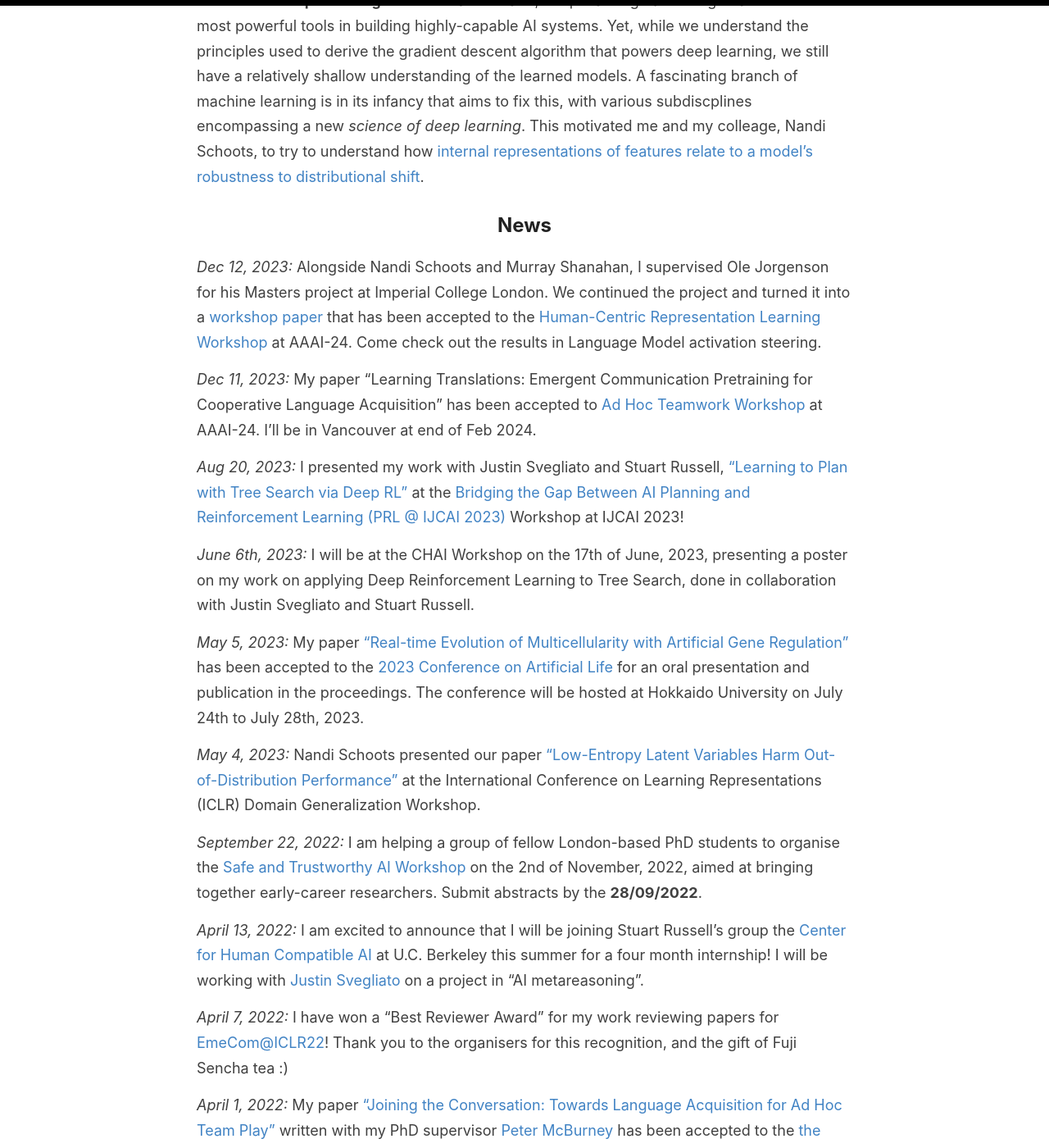
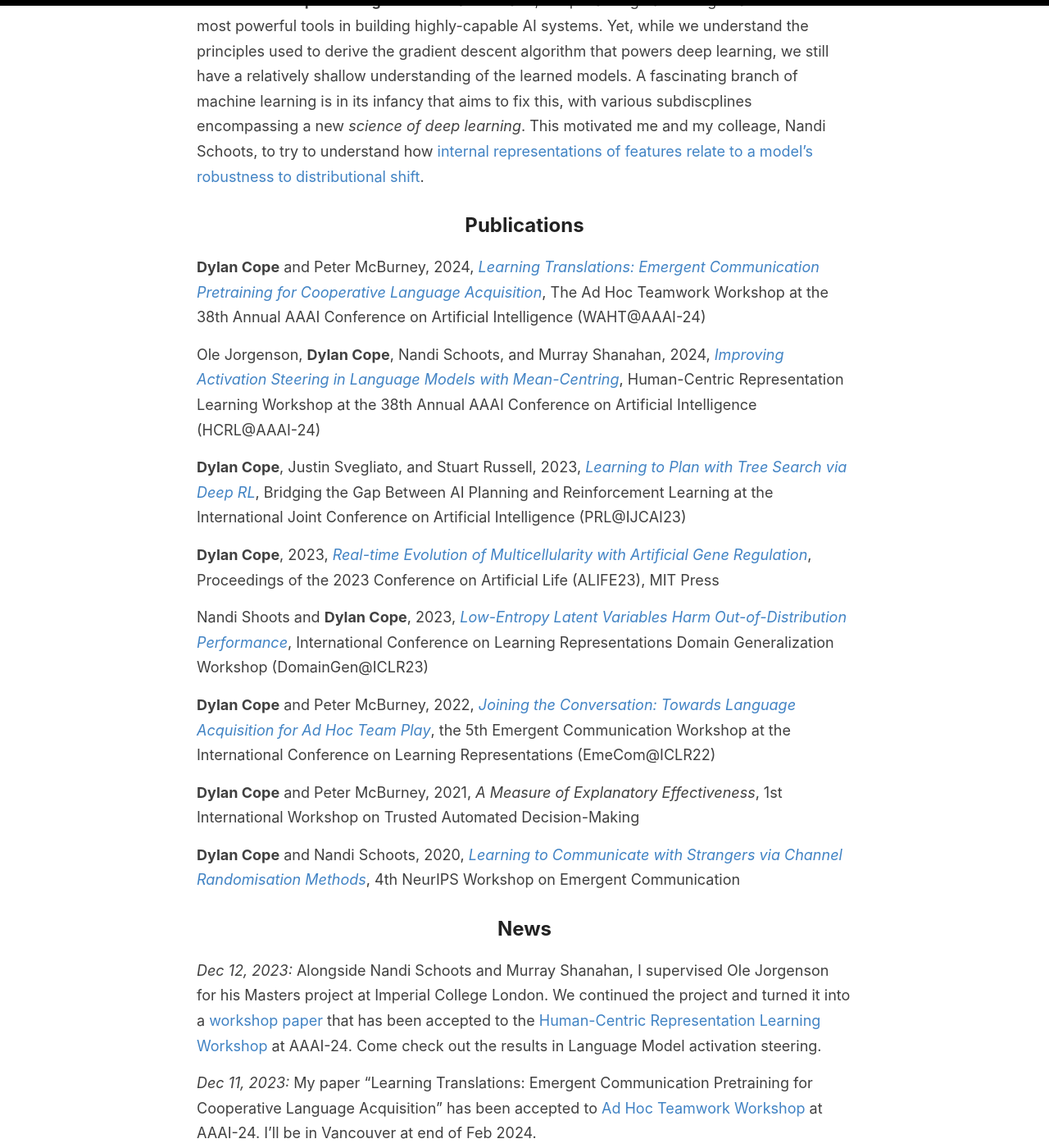
Before and after one commit to DylanCope/dylancope.github.io, a Jekyll site: the page built from index.md, in a window 1280 px wide and 1400 px high, scrolled down 3229 px. Shown: the whole window at 82% size. Built offline with Jekyll 4.4.1, drawn with Linux system fonts in a browser that asks for light colours; some of the changed text lies outside the part shown.

Commit message:
Update index.md

```diff
--- a/index.md
+++ b/index.md
@@ -64,10 +64,28 @@ Yet, while we understand the principles used to derive the gradient descent algo
 A fascinating branch of machine learning is in its infancy that aims to fix this, with various subdiscplines encompassing a new _science of deep learning_.
 This motivated me and my colleage, Nandi Schoots, to try to understand how [internal representations of features relate to a model's robustness to distributional shift](https://domaingen.github.io/accepted).
 
+## Publications
+
+**Dylan Cope** and Peter McBurney, 2024, [_Learning Translations: Emergent Communication Pretraining for Cooperative Language Acquisition_](https://sites.google.com/view/ad-hoc-teamwork/home?authuser=0), The Ad Hoc Teamwork Workshop at the 38th Annual AAAI Conference on Artificial Intelligence (WAHT@AAAI-24)
+
+Ole Jorgenson, **Dylan Cope**, Nandi Schoots, and Murray Shanahan, 2024, [_Improving Activation Steering in Language Models with Mean-Centring_](https://arxiv.org/abs/2312.03813), Human-Centric Representation Learning Workshop at the 38th Annual AAAI Conference on Artificial Intelligence (HCRL@AAAI-24)
+
+**Dylan Cope**, Justin Svegliato, and Stuart Russell, 2023, [_Learning to Plan with Tree Search via Deep RL_](https://prl-theworkshop.github.io/prl2023-ijcai/), Bridging the Gap Between AI Planning and Reinforcement Learning at the International Joint Conference on Artificial Intelligence (PRL@IJCAI23)
+
+**Dylan Cope**, 2023, [_Real-time Evolution of Multicellularity with Artificial Gene Regulation_](https://arxiv.org/abs/2305.12249), Proceedings of the 2023 Conference on Artificial Life (ALIFE23), MIT Press
+
+Nandi Shoots and **Dylan Cope**, 2023, [_Low-Entropy Latent Variables Harm Out-of-Distribution Performance_](https://domaingen.github.io/accepted), International Conference on Learning Representations Domain Generalization Workshop (DomainGen@ICLR23)
+
+**Dylan Cope** and Peter McBurney, 2022, [_Joining the Conversation: Towards Language Acquisition for Ad Hoc Team Play_](https://openreview.net/forum?id=SLqgf7ZCQbq), the 5th Emergent Communication Workshop at the International Conference on Learning Representations (EmeCom@ICLR22)
+
+**Dylan Cope** and Peter McBurney, 2021, _A Measure of Explanatory Effectiveness_, 1st International Workshop on Trusted Automated Decision-Making
+
+**Dylan Cope** and Nandi Schoots, 2020, [_Learning to Communicate with Strangers via Channel Randomisation Methods_](https://drive.google.com/file/d/1FaBSE8jcuf6hGIbbp34Dxu7jPjh0iJl0/view?usp=sharing), 4th NeurIPS Workshop on Emergent Communication
+
 ## News
 
 _Dec 12, 2023:_ Alongside Nandi Schoots and Murray Shanahan, I supervised Ole Jorgenson for his Masters project at Imperial College London.
-We continued the project and turned it into a [workshop paper ](https://arxiv.org/abs/2312.03813) that has been accepted to the [Human-Centric Representation Learning Workshop](https://hcrl-workshop.github.io/2024/index.html) at AAAI-24.
+We continued the project and turned it into a [workshop paper](https://arxiv.org/abs/2312.03813) that has been accepted to the [Human-Centric Representation Learning Workshop](https://hcrl-workshop.github.io/2024/index.html) at AAAI-24.
 Come check out the results in Language Model activation steering.
 
 _Dec 11, 2023:_ My paper "Learning Translations: Emergent Communication Pretraining for Cooperative Language Acquisition" has been accepted to [Ad Hoc Teamwork Workshop](https://sites.google.com/view/ad-hoc-teamwork/home?authuser=0) at AAAI-24. I'll be in Vancouver at end of Feb 2024.
```
Also changed, not shown: other parts of index.md (+0 -12 lines).
